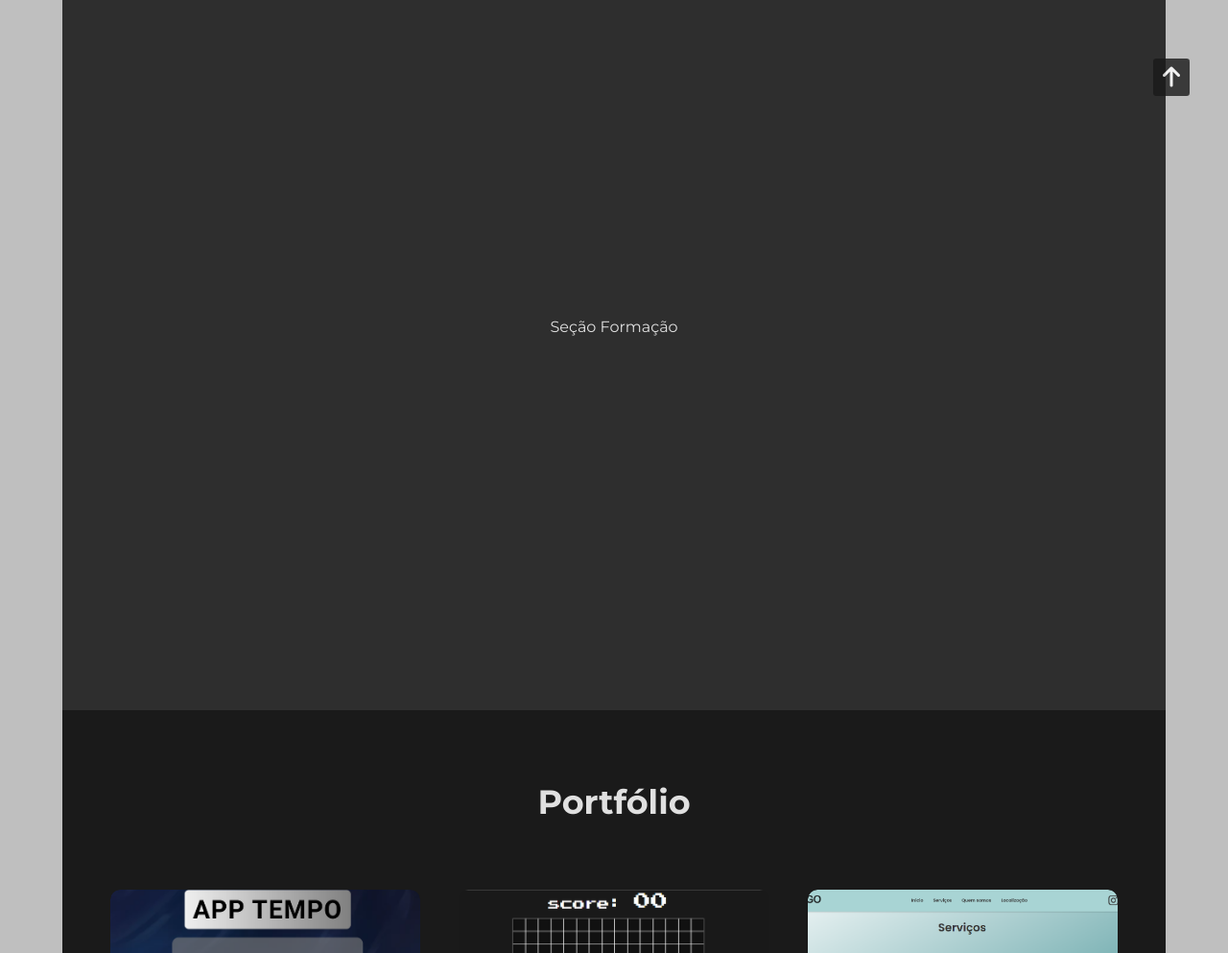
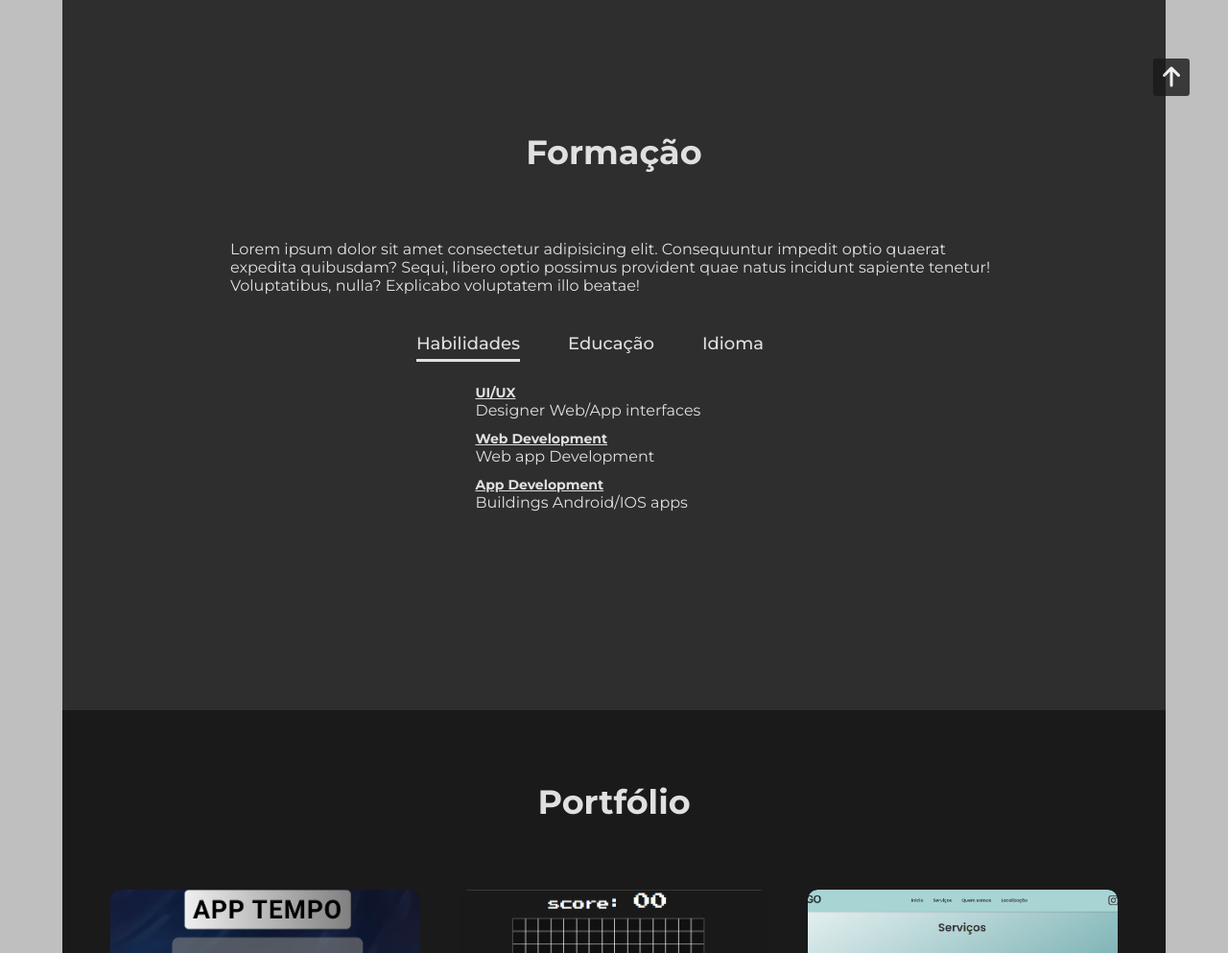
Before and after one commit to Jeidencw/portfolio-faculdade, a plain HTML site: page index.html in a window 1280 px wide. Shown: the part 860-1853 px from the top of the page at 96% size. Drawn offline with Linux system fonts and the light colour scheme.

Commit message:
quase la

```diff
--- a/css/about.css
+++ b/css/about.css
@@ -16,7 +16,10 @@
     display: flex;
     align-items: center;
     justify-content: center;
-    background: peru;
+}
+
+.about__photo img{
+    width: 100%;
 }
 
 .about__title{
--- /dev/null
+++ b/css/education.css
@@ -0,0 +1,57 @@
+.education__text{
+    max-width: 800px;
+}
+
+.tab__titles{
+    display: flex;
+    margin: 40px 0 20px 0;
+}
+
+.tab__links{
+    margin-right: 50px;
+    font-size: 18px;
+    font-weight: 500;
+    cursor: pointer;
+    position: relative;
+}
+
+.tab__links::after{
+    content: '';
+    width: 0;
+    height: 3px;
+    background: var(--gray-lighter);
+    position: absolute;
+    left: 0;
+    bottom: -8px;
+    transition: .5s all;
+}
+
+.tab__links.active__link::after{
+    width: 100%;
+}
+
+.tab__contents ul li{
+    list-style: none;
+    margin: 10px 0;
+}
+
+.tab__contents ul li span{
+    font-weight: 700;
+    text-decoration: underline;
+    font-size: 14px;
+    margin-bottom: 2px;
+}
+
+.tab__contents {
+    opacity: 0;
+    visibility: hidden;
+    height: 0;
+    overflow: hidden;
+    transition: .3s all;
+}
+
+.tab__contents.active__tab {
+    opacity: 1;
+    visibility: visible;
+    height: auto;
+}
--- a/css/style.css
+++ b/css/style.css
@@ -17,9 +17,6 @@
     --gray-light:   #bfbfbf;
     --gray-lighter: #e0e0e0;
     --gray-lightest:#f5f5f5;
-
-    --accent-color: #5a8a9e;
-    --accent-light: #a0c1d1;
 }
 
 html {
--- a/index.html
+++ b/index.html
@@ -12,6 +12,7 @@
     <link rel="stylesheet" href="./css/contact.css">
     <link rel="stylesheet" href="./css/portfolio.css">
     <link rel="stylesheet" href="./css/scrollup.css">
+    <link rel="stylesheet" href="./css/education.css">
 </head>
 <body>
     <header class="header">
@@ -21,7 +22,7 @@
                 <li><a href="#education">Formação</a></li>
                 <li><a href="#portfolio">Portfólio</a></li>
                 <li><a href="#contact">Contato</a></li>
-                <li><a href="curriculo.pdf" download="Curriculo" class="btn">Currículo</a></li>
+                <li><a href="curriculo.pdf" target="_blank" rel="noopener noreferrer" class="btn">Currículo</a></li>
             </ul>
         </nav>
     </header>
@@ -53,12 +54,45 @@
             </div>
 
             <div class="about__photo">
-                foto
+                <img src="./img/eu.png" alt="Eu">
             </div>
         </section>
+
         <section class="container" id="education">
-            <p>Seção Formação</p>
+            <h2 class="title">Formação</h2>
+            <p class="education__text">Lorem ipsum dolor sit amet consectetur adipisicing elit. Consequuntur impedit optio quaerat expedita quibusdam? Sequi, libero optio possimus provident quae natus incidunt sapiente tenetur! Voluptatibus, nulla? Explicabo voluptatem illo beatae!</p>
+
+            <div class="tab__titles">
+                <p class="tab__links active__link" onclick="opentab('skills')">Habilidades</p>
+                <p class="tab__links" onclick="opentab('educations')">Educação</p>
+                <p class="tab__links" onclick="opentab('language')">Idioma</p>
+            </div>
+
+            <div class="tab__contents__container">
+                <div class="tab__contents active__tab" id="skills">
+                    <ul>
+                        <li><span>UI/UX</span><br>Designer Web/App interfaces</li>
+                        <li><span>Web Development</span><br>Web app Development</li>
+                        <li><span>App Development</span><br>Buildings Android/IOS apps</li>
+                    </ul>
+                </div>
+                <div class="tab__contents" id="educations">
+                    <ul>
+                        <li><span>2021 - Current</span><br>UI/UX Design Training at ET Instute</li>
+                        <li><span>2019 - 2021</span><br>Team lead at StartApp LLc</li>
+                        <li><span>2016 - 2017</span><br>Internship at ekart eCommerce</li>
+                    </ul>
+                </div>
+                <div class="tab__contents" id="language">
+                    <ul>
+                        <li><span>2016</span><br>UI/UX Design Training at ET Instutes</li>
+                        <li><span>2016</span><br>MBA from MIT Bangalore</li>
+                        <li><span>2014</span><br>BBA from ISM Bangalore</li>
+                    </ul>
+                </div>
+            </div>
         </section>
+
         <section class="container" id="portfolio">
             <h2 class="title">Portfólio</h2>
 
@@ -113,6 +147,7 @@
                 </div>
             </div>
         </section>
+
         <section class="container" id="contact">
             <h2 class="title">Contatos</h1>
 
@@ -158,6 +193,7 @@
 
     <script src="./js/main.js"></script>
     <script src="./js/scrollup.js"></script>
+    <script src="./js/education.js"></script>
     <script src="https://kit.fontawesome.com/4c8f2c38f2.js" crossorigin="anonymous"></script>
 </body>
 </html>
--- /dev/null
+++ b/js/education.js
@@ -0,0 +1,16 @@
+const tablinks = document.getElementsByClassName('tab__links');
+const tabcontents = document.getElementsByClassName('tab__contents');
+
+function opentab (tabname) {
+    for(tablink of tablinks){
+        tablink.classList.remove('active__link')
+    }
+
+    for(tabcontent of tabcontents){
+        tabcontent.classList.remove('active__tab')
+    }
+
+    event.currentTarget.classList.add('active__link')
+
+    document.getElementById(tabname).classList.add('active__tab')
+}
```
Also changed, not shown: img/eu.png (added).
